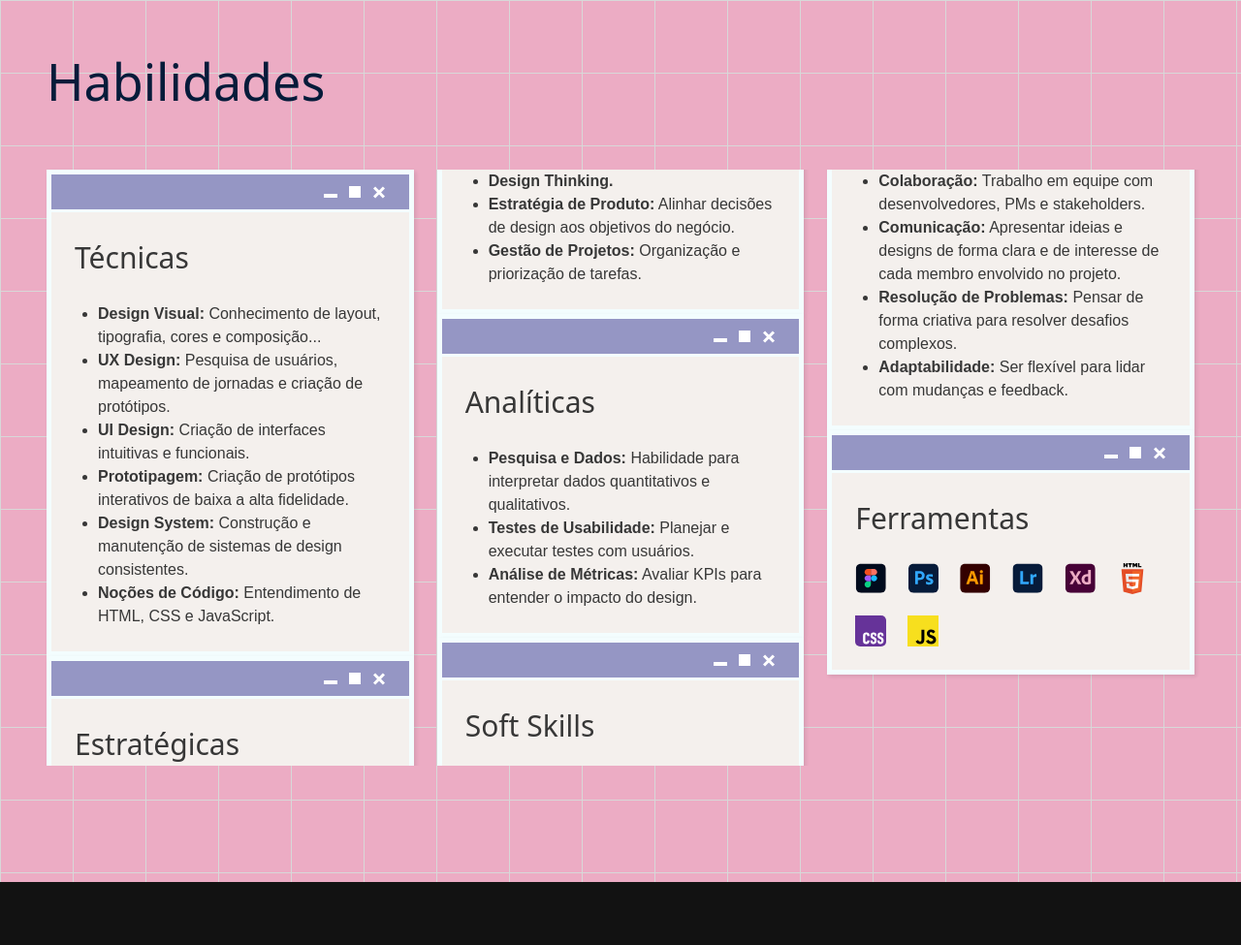
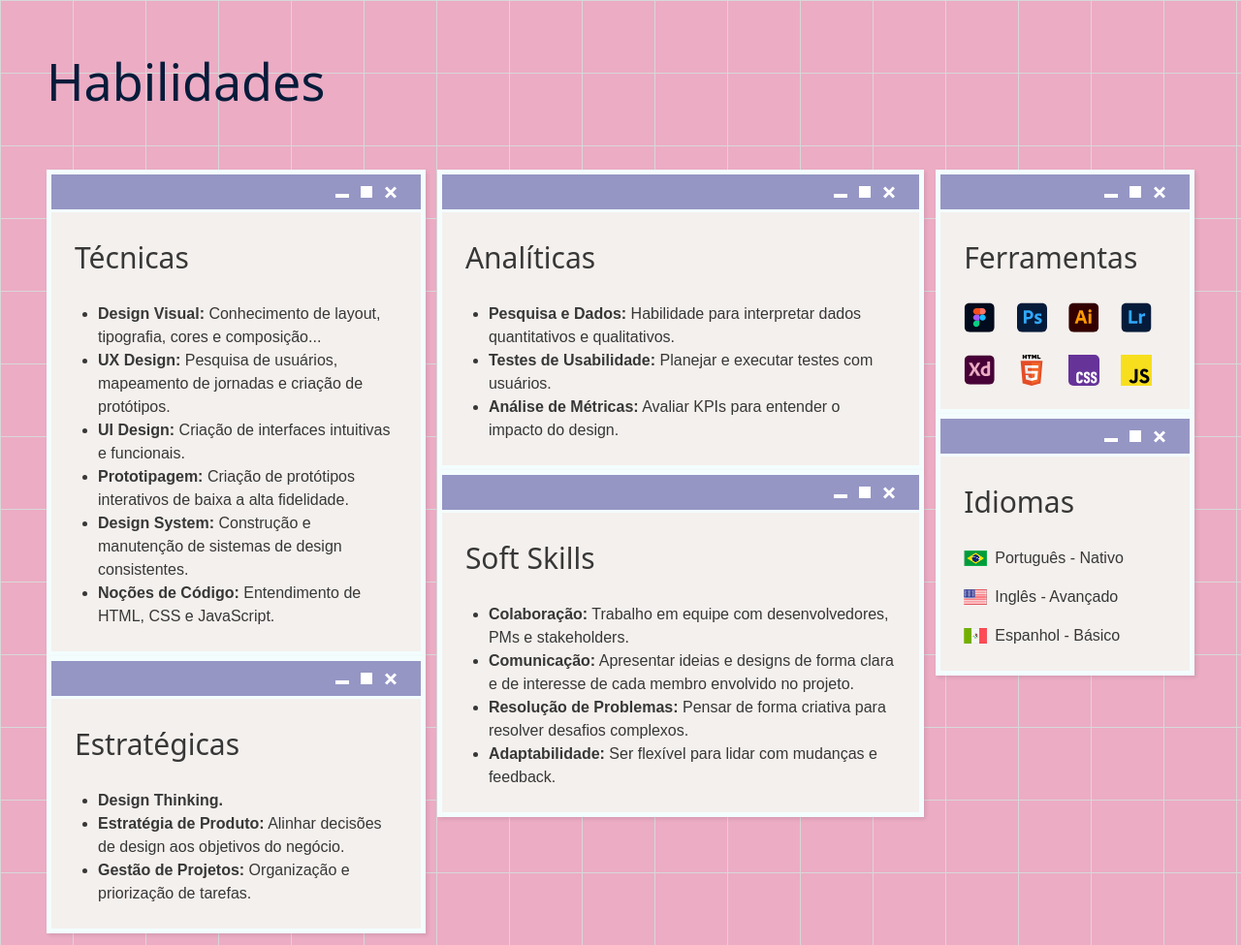
Before and after one commit to renangirotto/camilaalves, an Astro site: page / in a window 1280 px wide. Shown: the part 545-1520 px from the top of the page at 97% size. Before the commit the page ends 1455 px from the top, so only its background shows below. Built offline with nearby package versions, Linux system fonts and the light colour scheme; Astro itself is replaced by a stand-in of ours; a web font is replaced by a local one.

Commit message:
feat: improved skills home section styles and content

```diff
--- a/src/components/GridSkills.astro
+++ b/src/components/GridSkills.astro
@@ -4,22 +4,39 @@
 
 <style>
   .grid-skills {
-    @container main-container (width >= 768px) {
-      column-count: 2;
-      column-gap: 24px;
-    }
+    display: flex;
+    flex-wrap: wrap;
+    justify-content: flex-start;
+    gap: 24px;
 
     @container main-container (width >= 1024px) {
-      column-count: 3;
+      flex-wrap: nowrap;
+      gap: 12px 12px;
     }
 
     > * {
+      width: 100%;
+
       @container main-container (width >= 768px) {
-        break-inside: avoid;
+        max-width: calc(50% - 6px);
       }
 
-      &:not(:last-child) {
-        margin-block-end: 24px;
+      &:nth-child(1) {
+        @container main-container (width >= 1024px) {
+          max-width: calc(464px - 6px);
+        }
+      }
+
+      &:nth-child(2) {
+        @container main-container (width >= 1024px) {
+          max-width: calc(416px - 6px);
+        }
+      }
+
+      &:nth-child(3) {
+        @container main-container (width >= 1024px) {
+          max-width: calc(308px - 6px);
+        }
       }
     }
   }
--- a/src/data/skills.json
+++ b/src/data/skills.json
@@ -45,5 +45,14 @@
     "tools": [
       "figma", "photoshop", "illustrator", "lightroom", "xd", "html", "css", "js"
     ]
+  },
+  "idiomas": {
+    "id": "idiomas",
+    "title": "Idiomas",
+    "languages": [
+      { "flag": "br", "text": "Português - Nativo" },
+      { "flag": "us", "text": "Inglês - Avançado" },
+      { "flag": "mx", "text": "Espanhol - Básico" }
+    ]
   }
 }
--- a/src/pages/index.astro
+++ b/src/pages/index.astro
@@ -7,12 +7,9 @@ import dataSkills from "../data/skills.json";
 
 import { SITE_TITLE, SITE_DESCRIPTION } from "../consts";
 
-const skillsOnlyText = [
-  dataSkills.tecnicas,
-  dataSkills.estrategicas,
-  dataSkills.analiticas,
-  dataSkills.soft,
-];
+const skillsTextFirstColumn = [dataSkills.tecnicas, dataSkills.estrategicas];
+
+const skillsTextSecondColumn = [dataSkills.analiticas, dataSkills.soft];
 ---
 
 <!doctype html>
@@ -22,7 +19,7 @@ const skillsOnlyText = [
   </head>
   <body>
     <main>
-      <section class="hero section-grid-bg">
+      <section class="hero">
         <div class="container">
           <p class="hero-sub-title text-pixel">
             UX/UI Designer | Product Designer
@@ -38,8 +35,9 @@ const skillsOnlyText = [
         <div class="container">
           <h2 class="section-title text-pixel">Habilidades</h2>
           <GridSkills>
+            <div class="skills-group">
               {
-              skillsOnlyText.map((skill) => {
+                skillsTextFirstColumn.map((skill) => {
                   return (
                     <WindowBox title={skill.title}>
                       <ul>
@@ -56,6 +54,28 @@ const skillsOnlyText = [
                   );
                 })
               }
+            </div>
+            <div class="skills-group">
+              {
+                skillsTextSecondColumn.map((skill) => {
+                  return (
+                    <WindowBox title={skill.title}>
+                      <ul>
+                        {skill.items.map((item) => {
+                          return (
+                            <li>
+                              <strong>{item.strong}</strong>
+                              {item.text}
+                            </li>
+                          );
+                        })}
+                      </ul>
+                    </WindowBox>
+                  );
+                })
+              }
+            </div>
+            <div class="skills-group">
               <WindowBox title={dataSkills.ferramentas.title}>
                 <ul class="skills-tools">
                   {
@@ -69,6 +89,23 @@ const skillsOnlyText = [
                   }
                 </ul>
               </WindowBox>
+              <WindowBox title={dataSkills.idiomas.title}>
+                <ul class="skills-languages">
+                  {
+                    dataSkills.idiomas.languages.map((item) => {
+                      return (
+                        <li>
+                          <img
+                            src={`/camilaalves/images/flag-${item.flag}.webp`}
+                          />
+                          {item.text}
+                        </li>
+                      );
+                    })
+                  }
+                </ul>
+              </WindowBox>
+            </div>
           </GridSkills>
         </div>
       </section>
@@ -154,8 +191,38 @@ const skillsOnlyText = [
 
     background-color: var(--color-dark-secondary-100);
 
-    ul:not(.skills-tools) {
+    ul:not(.skills-tools):not(.skills-languages) {
       padding-inline-start: 24px;
+    }
+  }
+
+  .skills-group {
+    > * {
+      &:not(:last-child) {
+        margin-block-end: 24px;
+
+        @container main-container (width >= 1024px) {
+          margin-block-end: 12px;
+        }
+      }
+    }
+  }
+
+  .skills-languages {
+    li {
+      display: flex;
+      align-items: center;
+      gap: 8px;
+
+      &:not(:last-child) {
+        margin-block-end: 16px;
+      }
+
+      img {
+        min-width: 24px;
+        max-width: 24px;
+        height: 16px;
+      }
     }
   }
 
--- a/src/styles/global.css
+++ b/src/styles/global.css
@@ -7,6 +7,13 @@ body {
   container-type: inline-size;
   min-height: 100dvh;
   background-color: var(--color-dark-primary-100);
+  background-image: linear-gradient(
+      to right,
+      var(--color-dark-line-1) 1px,
+      transparent 1px
+    ),
+    linear-gradient(to bottom, var(--color-dark-line-1) 1px, transparent 1px);
+  background-size: 75px 75px;
   transition: margin-inline 0.25s ease-in-out;
   overflow-x: hidden;
 
```
Lines whose indentation alone changed are shown as unchanged.
